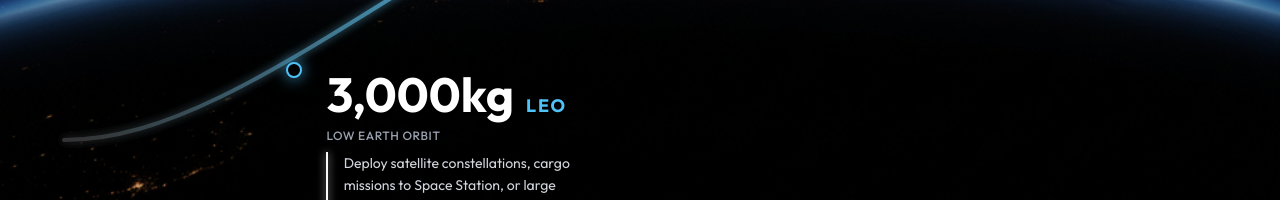
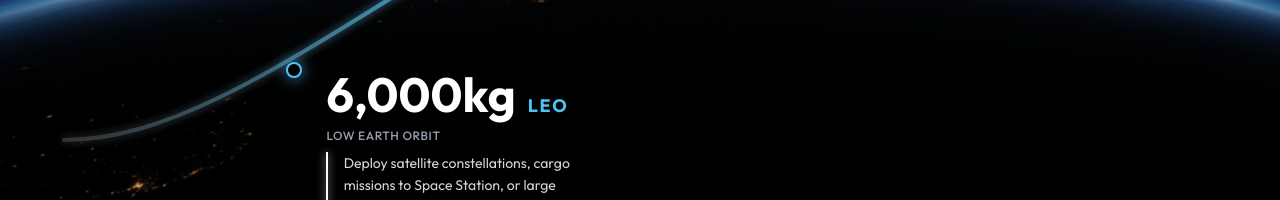
Before and after one commit to Ashwin-07-03/Cosmic-Blue, a Next.js app: page / in a window 1280 px wide. Shown: the part 4448-4648 px from the top of the page. Built offline with nearby package versions, Linux system fonts and the light colour scheme.

Commit message:
Update LEO capacity to 6,000kg

```diff
--- a/src/components/sections/MissionProfiles.tsx
+++ b/src/components/sections/MissionProfiles.tsx
@@ -8,7 +8,7 @@ const profiles = [
         id: "leo",
         title: "LEO",
         subtitle: "Low Earth Orbit",
-        capacity: "3,000kg",
+        capacity: "6,000kg",
         description: "Deploy satellite constellations, cargo missions to Space Station, or large payloads to low Earth orbit with high cadence and low cost.",
         x: 20, // Percentage position on X axis
         y: 80, // Percentage position on Y axis (inverted, so 80 is low)
```
